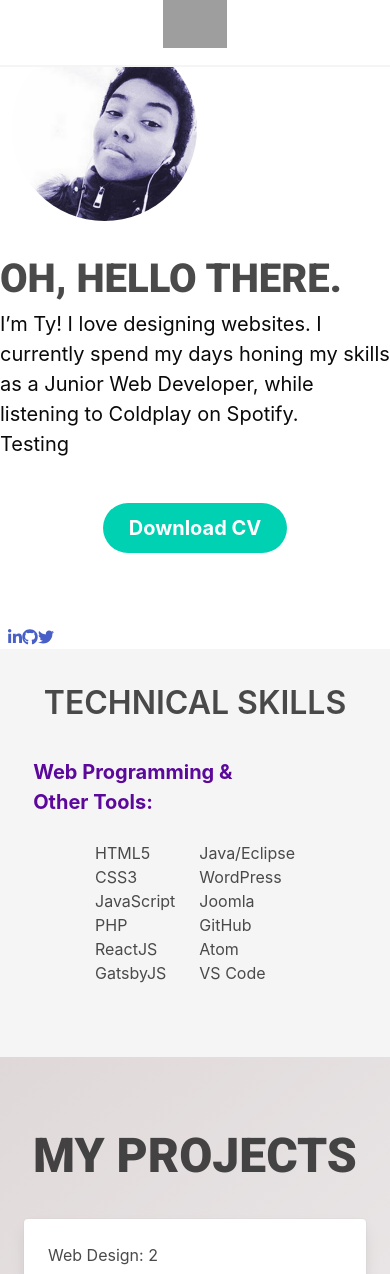
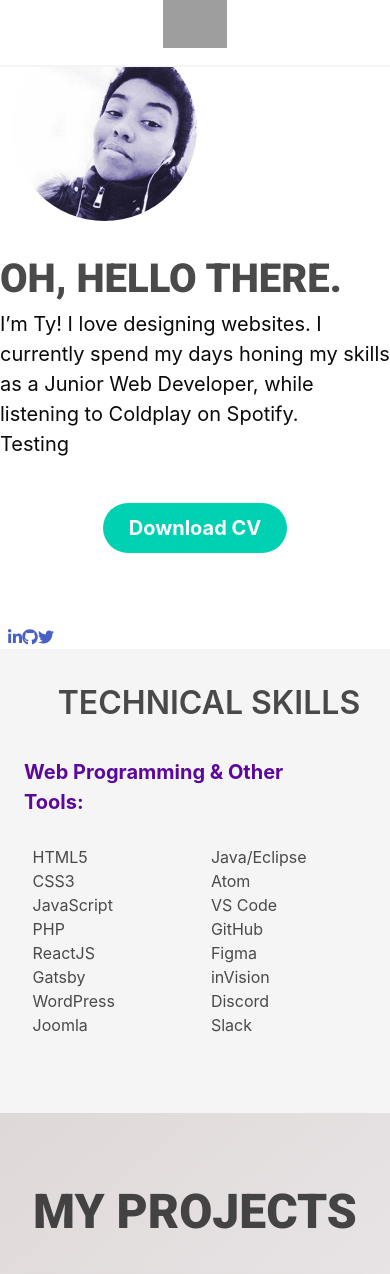
Before and after one commit to tyebanks/react-portfolio, a React (Create React App) app: page / in a window 390 px wide. Shown: the top 1274 px of the page. Built offline with nearby package versions, Linux system fonts and the light colour scheme; grey boxes are pictures that could not be loaded.

Commit message:
technical skills section should be perfect for mobile now

```diff
--- a/src/components/List.js
+++ b/src/components/List.js
@@ -3,7 +3,7 @@ import React from 'react';
 const List = (props) => {
     return (
         <div>
-           <div class="column mb-5 ">
+           <div className="column px-6">
                  {/* <p className="is-one-quarter">{props.title}</p> */}
                   <p>{props.text1}</p>
                   <p>{props.text2}</p>
@@ -11,6 +11,9 @@ const List = (props) => {
                   <p>{props.text4}</p>
                   <p>{props.text5}</p>
                   <p>{props.text6}</p>
+                  <p>{props.text7}</p>
+                  <p>{props.text8}</p>
+                  <p>{props.text9}</p>
             </div>
         </div>
     )
--- a/src/sections/Skills.js
+++ b/src/sections/Skills.js
@@ -14,15 +14,15 @@ class Skills extends Component {
             <div id="skills" className="has-text-centered-mobile title is-size-3-mobile is-size-1-tablet">
                 {heading}
             </div>
-            <div className="custom-subheading is-size-5-mobile column is-four-fifths-mobile">
-                 {subheading}
+            <div className="column is-four-fifths-mobile">
+                <p className="custom-subheading  is-size-5-mobile">{subheading}</p>
+                 <div className="level-item py-4">
+                     <List text1="HTML5" text2="CSS3" text3="JavaScript" text4="PHP" text5="ReactJS" text6="Gatsby" text7="WordPress" text8="Joomla"/>
+                     <List text1="Java/Eclipse" text2="Atom" text3="VS Code" text4="GitHub" text5="Figma" text6="inVision" text7="Discord" text8="Slack"/>
+                 </div>
             </div>
             <div className="level is-mobile">
-                  <div className="level-item">
-                     <List text1="HTML5" text2="CSS3" text3="JavaScript" text4="PHP" text5="ReactJS" text6="GatsbyJS"/>
-                     <List text1="Java/Eclipse" text2="WordPress" text3="Joomla" text4="GitHub" text5="Atom" text6="VS Code"/>
-                     {/* <List text1="Adobe Illustrator" text2="Adobe PhotoShop" text3="Figma" text4="inVision" text5="Discord" text6="Slack"/> */}
-            </div>
+
             </div>
         </div>
         </div>
```
